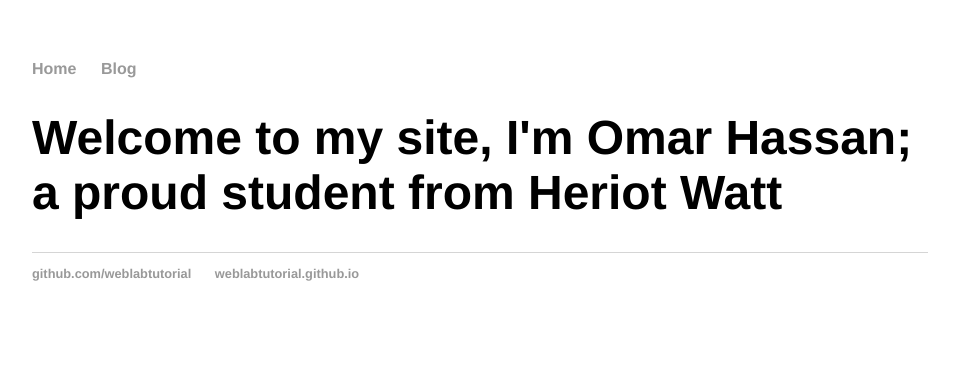
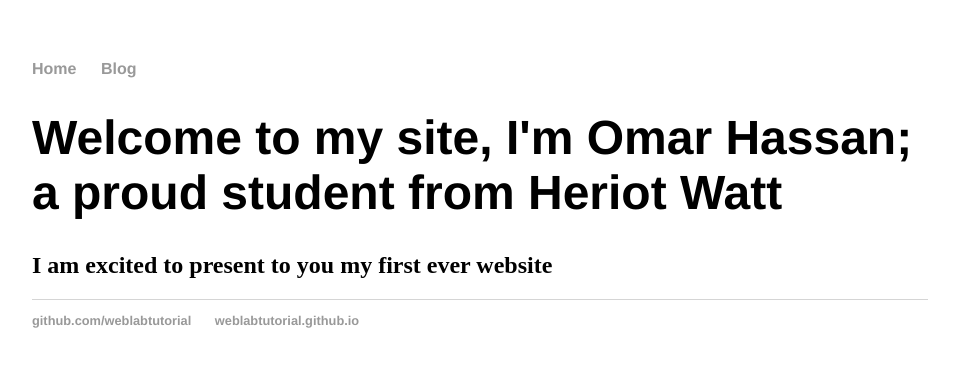
Before and after one commit to oh2001/oh2001.github.io, a Jekyll site: the page built from about/index.html, in a window 1280 px wide. Shown: the top 367 px of the page, without its empty margins (160-1119 px from the left). Built offline with Jekyll 4.4.1, drawn with Linux system fonts in a browser that asks for light colours.

Commit message:
Update index.html

```diff
--- a/about/index.html
+++ b/about/index.html
@@ -3,6 +3,6 @@ layout: default
 title: Web Programmming
 ---
 
-<div class="blurb">
-  <h1> Welcome to my site, I'm Omar Hassan; a proud student from Heriot Watt</h1>
-</div>
+<h1> Welcome to my site, I'm Omar Hassan; a proud student from Heriot Watt </h1>
+
+<h2> I am excited to present to you my first ever website </h2>
```
